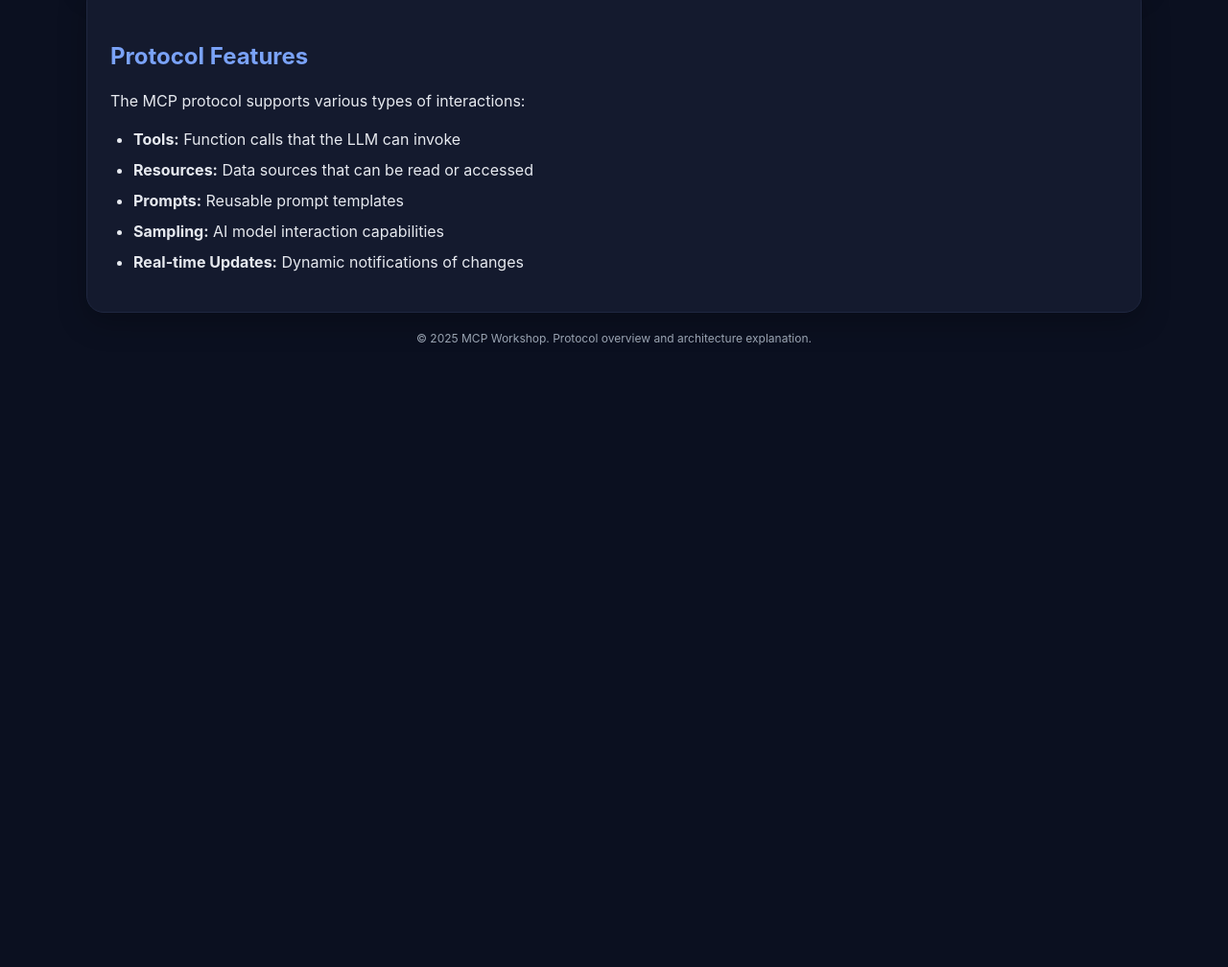
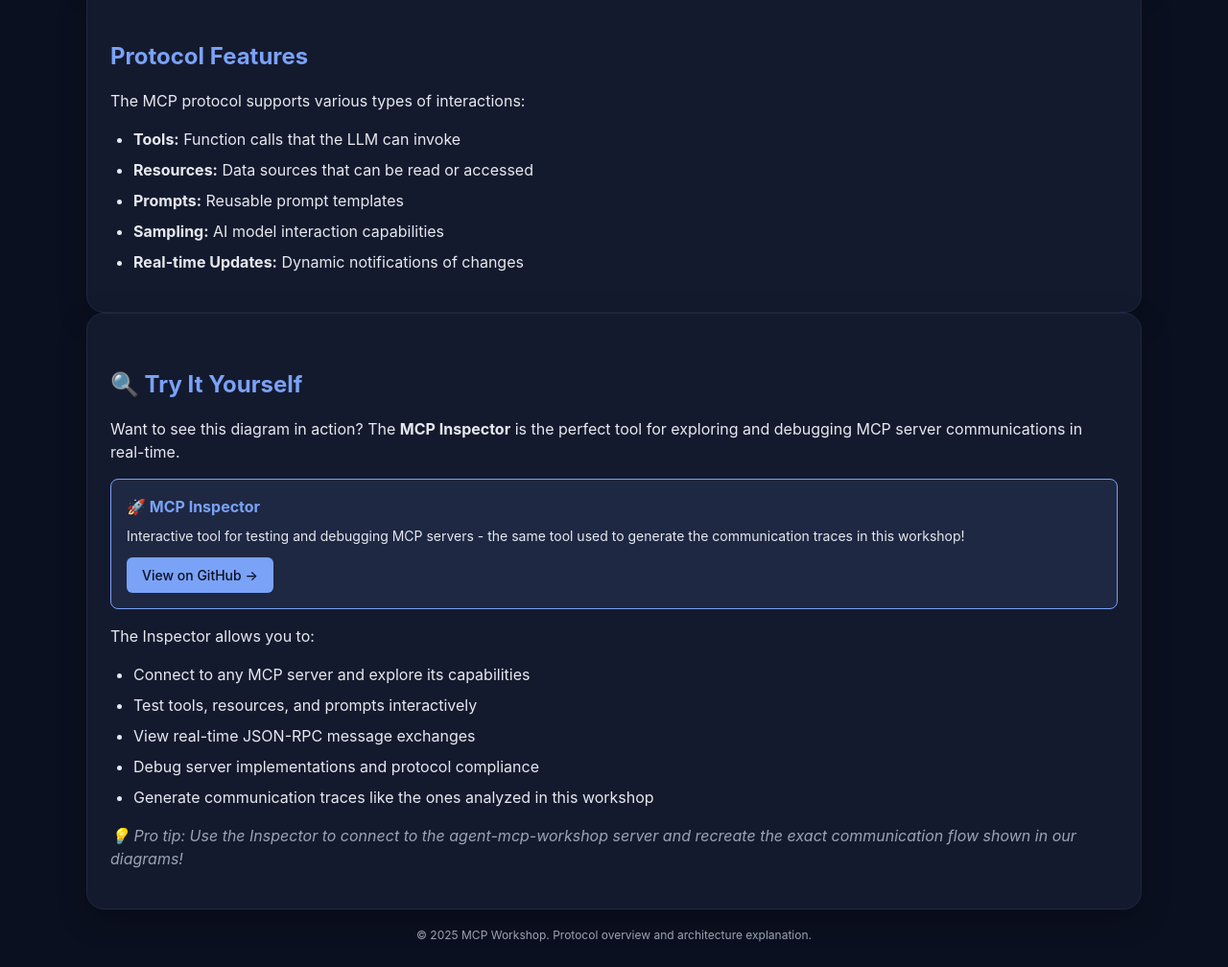
Before and after one commit to David-Parry/agent-mcp-workshop, a plain HTML site: page lessons/presentation-25min/overview.html in a window 1280 px wide. Shown: the part 1919-2927 px from the top of the page at 96% size. Before the commit the page ends 2305 px from the top, so only its background shows below. Drawn offline with Linux system fonts and the light colour scheme; a script that the page names is missing.

Commit message:
Add MCP Inspector promotion section to overview presentation with GitHub link and feature highlights

```diff
--- a/lessons/presentation-25min/overview.html
+++ b/lessons/presentation-25min/overview.html
@@ -125,6 +125,28 @@ sequenceDiagram
         </ul>
     </section>
 
+    <section class="card">
+        <h2>🔍 Try It Yourself</h2>
+        <p>Want to see this diagram in action? The <strong>MCP Inspector</strong> is the perfect tool for exploring and debugging MCP server communications in real-time.</p>
+
+        <div style="background:rgba(122,162,247,0.1);border:1px solid var(--accent);border-radius:8px;padding:16px;margin:16px 0">
+            <h3 style="margin:0 0 8px;color:var(--accent);font-size:16px">🚀 MCP Inspector</h3>
+            <p style="margin:0 0 12px;font-size:14px">Interactive tool for testing and debugging MCP servers - the same tool used to generate the communication traces in this workshop!</p>
+            <a href="https://github.com/modelcontextprotocol/inspector" target="_blank" style="display:inline-block;background:var(--accent);color:#0b1020;padding:8px 16px;border-radius:6px;text-decoration:none;font-weight:500;font-size:14px">View on GitHub →</a>
+        </div>
+
+        <p>The Inspector allows you to:</p>
+        <ul>
+            <li>Connect to any MCP server and explore its capabilities</li>
+            <li>Test tools, resources, and prompts interactively</li>
+            <li>View real-time JSON-RPC message exchanges</li>
+            <li>Debug server implementations and protocol compliance</li>
+            <li>Generate communication traces like the ones analyzed in this workshop</li>
+        </ul>
+
+        <p style="color:var(--muted);font-style:italic">💡 Pro tip: Use the Inspector to connect to the agent-mcp-workshop server and recreate the exact communication flow shown in our diagrams!</p>
+    </section>
+
     <div class="footer">© 2025 MCP Workshop. Protocol overview and architecture explanation.</div>
 </main>
 </body>
```
